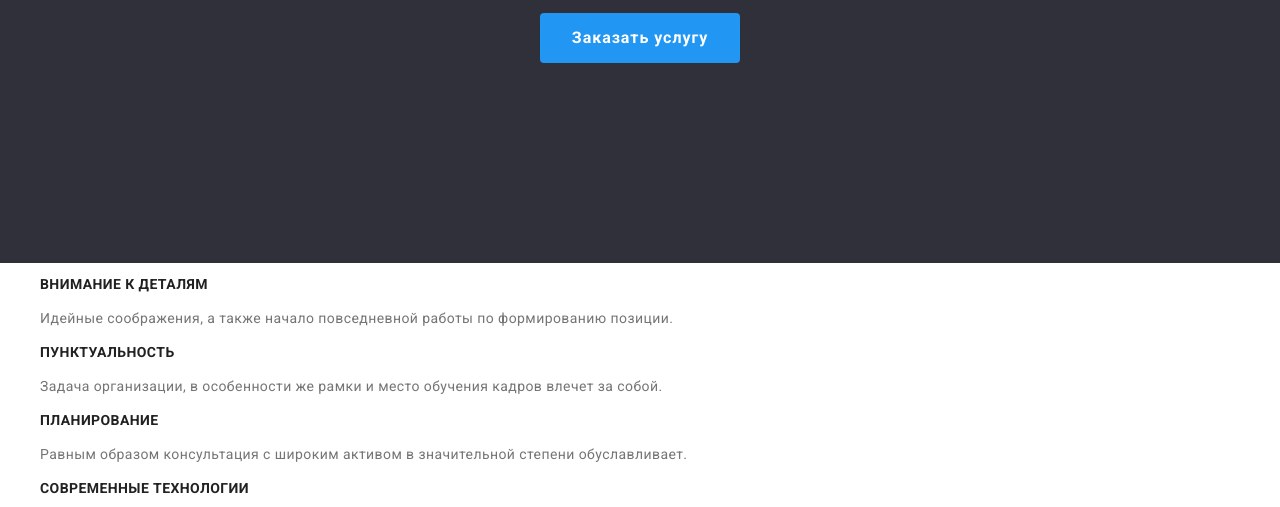
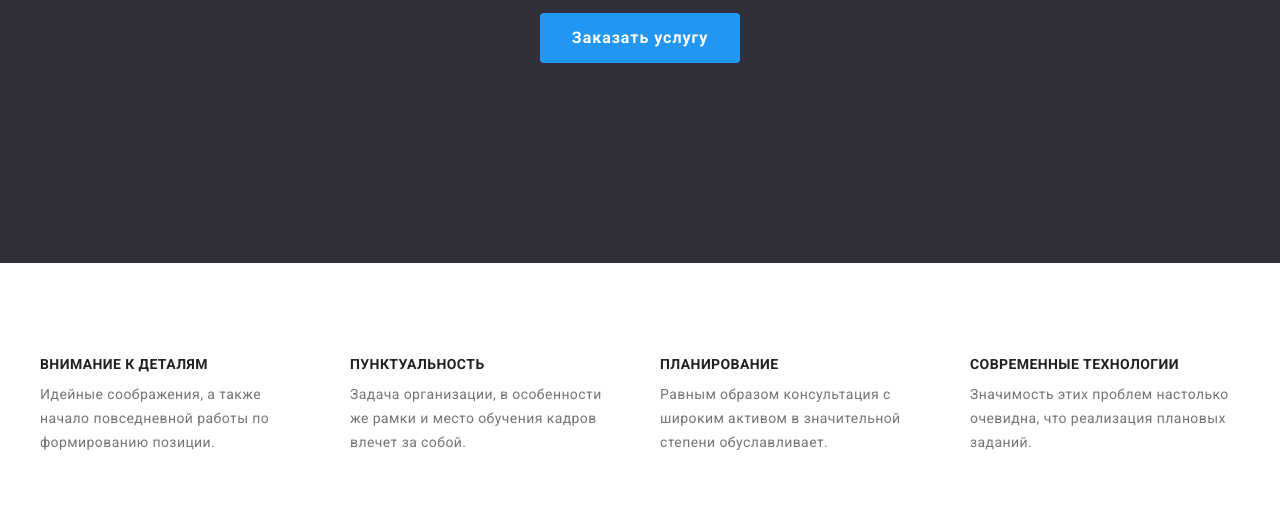
Before and after one commit to sptgin/goit-markup-hw-03, a plain HTML site: page index.html in a window 1280 px wide. Shown: the part 445-952 px from the top of the page. Drawn offline with nearby package versions, Linux system fonts and the light colour scheme.

Commit message:
Добавляет стилизацию секции "особенности"
Добавлены стили для секции "особенности"

```diff
--- a/css/styles.css
+++ b/css/styles.css
@@ -205,21 +205,46 @@ body {
 
 /* Секция "Особенности" */
 .features-section {
-  color: var(--main-features-text-color);
-  font-size: 14px;
-  line-height: 1.71;
-  letter-spacing: 0.03em;
 }
+
 .features-section-list {
+  display: flex;
+  margin-top: 94px;
+  margin-bottom: 94px;
+  padding-left: 0;
+  padding-right: 0;
   list-style: none;
+  justify-content: space-between;
 }
-.features-section h3 {
+
+.features-section-list-item {
+}
+
+.features-section-list-item:not(:last-child) {
+  margin-right: 30px;
+}
+
+.featutes-section-header {
+  display: block;
+  margin-top: 0;
+  margin-bottom: 10px;
+  width: 270px;
   color: var(--main-features-header-color);
   font-weight: 700;
   font-size: 14px;
   line-height: 1.14;
   letter-spacing: 0.03em;
   text-transform: uppercase;
+}
+.featutes-section-text {
+  display: block;
+  margin-top: 0;
+  margin-bottom: 0px;
+  width: 270px;
+  color: var(--main-features-text-color);
+  font-size: 14px;
+  line-height: 1.71;
+  letter-spacing: 0.03em;
 }
 
 /* Секция "Чем мы занимаемся" */
--- a/index.html
+++ b/index.html
@@ -65,32 +65,32 @@
         </button>
       </section>
       <!-- Секция "Особенности"-->
-      <section class="features-section">
+      <section class="container features-section">
         <ul class="features-section-list">
           <li class="features-section-list-item">
-            <h3>Внимание к деталям</h3>
-            <p>
+            <h3 class="featutes-section-header">Внимание к деталям</h3>
+            <p class="featutes-section-text">
               Идейные соображения, а также начало повседневной работы по
               формированию позиции.
             </p>
           </li>
           <li class="features-section-list-item">
-            <h3>Пунктуальность</h3>
-            <p>
+            <h3 class="featutes-section-header">Пунктуальность</h3>
+            <p class="featutes-section-text">
               Задача организации, в особенности же рамки и место обучения кадров
               влечет за собой.
             </p>
           </li>
           <li class="features-section-list-item">
-            <h3>Планирование</h3>
-            <p>
+            <h3 class="featutes-section-header">Планирование</h3>
+            <p class="featutes-section-text">
               Равным образом консультация с широким активом в значительной
               степени обуславливает.
             </p>
           </li>
           <li class="features-section-list-item">
-            <h3>Современные технологии</h3>
-            <p>
+            <h3 class="featutes-section-header">Современные технологии</h3>
+            <p class="featutes-section-text">
               Значимость этих проблем настолько очевидна, что реализация
               плановых заданий.
             </p>
```
